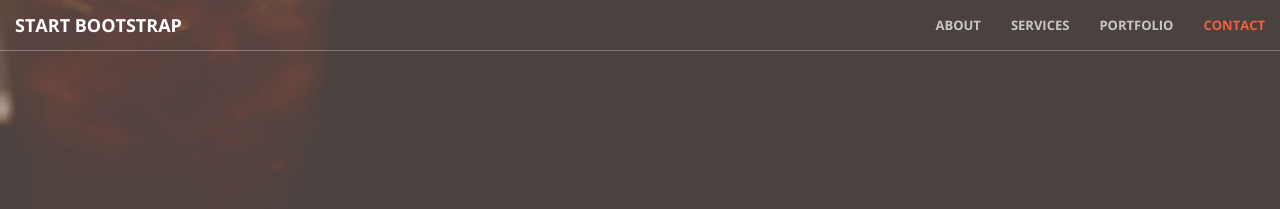
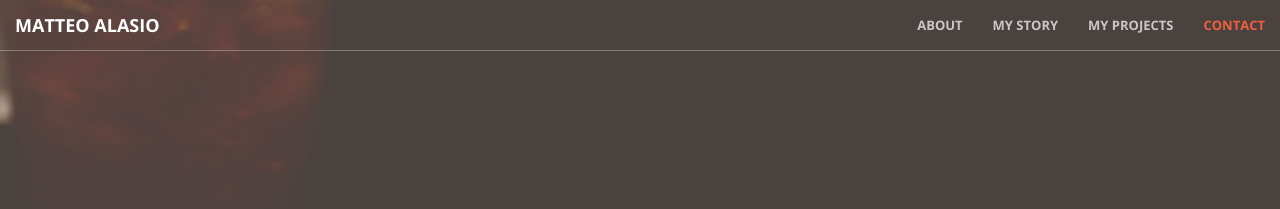
Before and after one commit to matteoalasio/matteoalasio.github.io, a Jekyll site: the page built from index.html, in a window 1280 px wide. Shown: the top 209 px of the page. Built offline with Jekyll 4.4.1, drawn with Linux system fonts in a browser that asks for light colours.

Commit message:
menu changed

```diff
--- a/_includes/nav.html
+++ b/_includes/nav.html
@@ -8,7 +8,7 @@
                 <span class="icon-bar"></span>
                 <span class="icon-bar"></span>
             </button>
-            <a class="navbar-brand page-scroll" href="#page-top">Start Bootstrap</a>
+            <a class="navbar-brand page-scroll" href="#page-top">Matteo Alasio</a>
         </div>
 
         <!-- Collect the nav links, forms, and other content for toggling -->
@@ -18,10 +18,10 @@
                     <a class="page-scroll" href="#about">About</a>
                 </li>
                 <li>
-                    <a class="page-scroll" href="#services">Services</a>
+                    <a class="page-scroll" href="#services">My Story</a>
                 </li>
                 <li>
-                    <a class="page-scroll" href="#portfolio">Portfolio</a>
+                    <a class="page-scroll" href="#portfolio">My Projects</a>
                 </li>
                 <li>
                     <a class="page-scroll" href="#contact">Contact</a>
```
